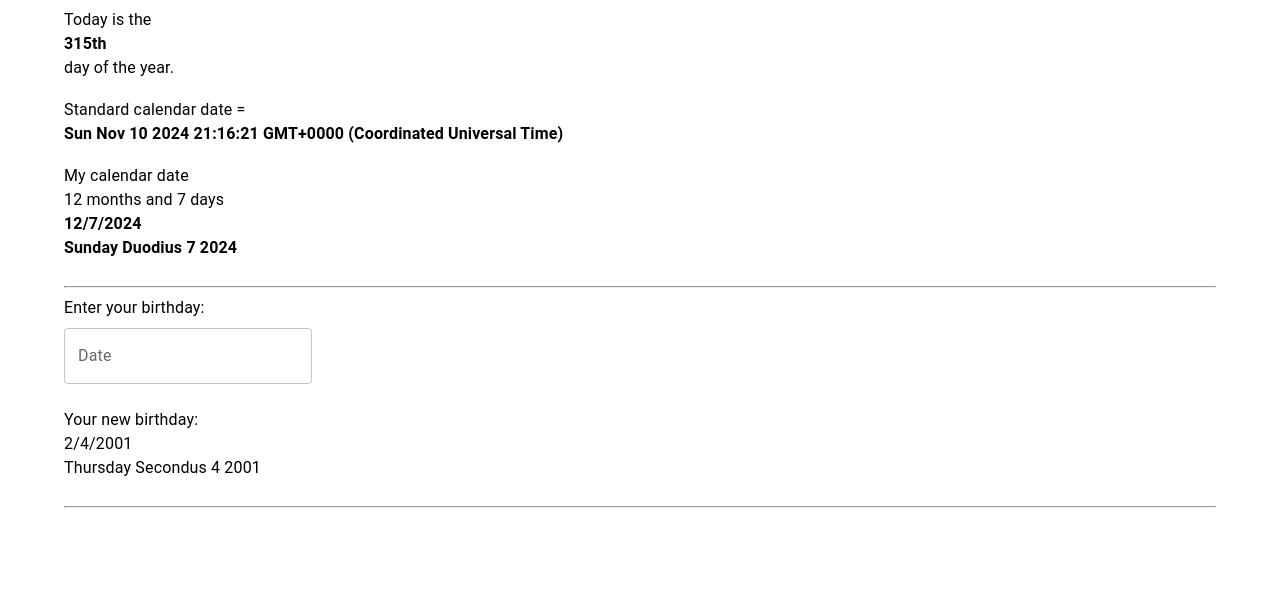
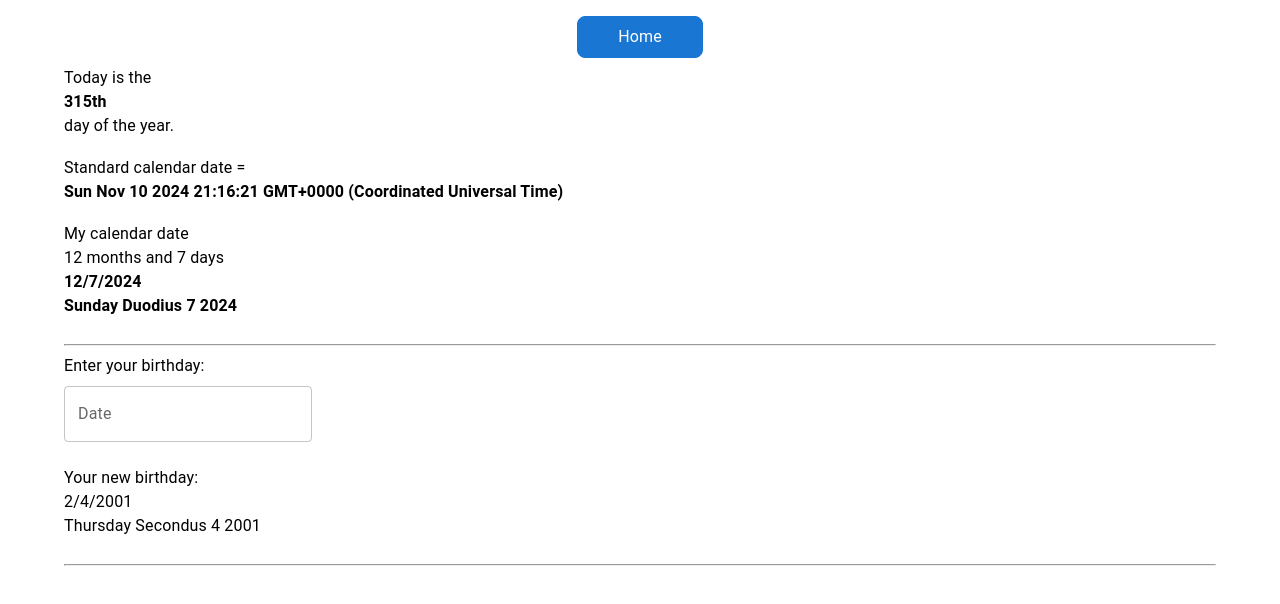
Before and after one commit to andrewwhitman-cpp/international-fixed-calendar, a React (Vite) app: page / in a window 1280 px wide. Shown: the top 604 px of the page. Built offline with nearby package versions, Linux system fonts and the light colour scheme.

Commit message:
updating app to have navigation for home and about

```diff
--- a/src/App.jsx
+++ b/src/App.jsx
@@ -1,9 +1,14 @@
+import { useState } from 'react'
 import { Container, Typography } from '@mui/material';
-import MyCalendar from './MyCalendar';
+import BasicMenu from './BasicMenu'
+import About from './About'
 import DateConverter from './DateConverter'
+// import MyCalendar from './MyCalendar';
 import { MyDate } from './MyDate.js'
 
 function App() {
+	const [page, setPage] = useState('Home')
+
 	var now = new Date()
 	var start = new Date(now.getFullYear(), 0, 0)
 	var diff = (now - start) + ((start.getTimezoneOffset() - now.getTimezoneOffset()) * 60 * 1000)
@@ -15,7 +20,14 @@ function App() {
 	const my_date = new MyDate(now.getFullYear(), now.getMonth(), now.getDate())
 
 	return (
-	<Container>
+		<Container >
+
+			<BasicMenu f={(t) => setPage(t)} />
+
+			{page == 'About' && <About />}
+
+			{page == 'Home' && <>
+
 				<Typography>
 					Today is the
 					<Typography sx={{ fontWeight: 'bold' }}>{day}th</Typography>
@@ -45,11 +57,14 @@ function App() {
 				<hr />
 
 				{/* <MyCalendar month={my_date.getMonthName()} day={my_date.getDay()} weekday={my_date.getWeekday()} /> */}
+
 				<DateConverter />
 
 				<br />
 
 				<hr />
+			</>}
+
 		</Container>
 	)
 }
```
Lines whose indentation alone changed are shown as unchanged.
